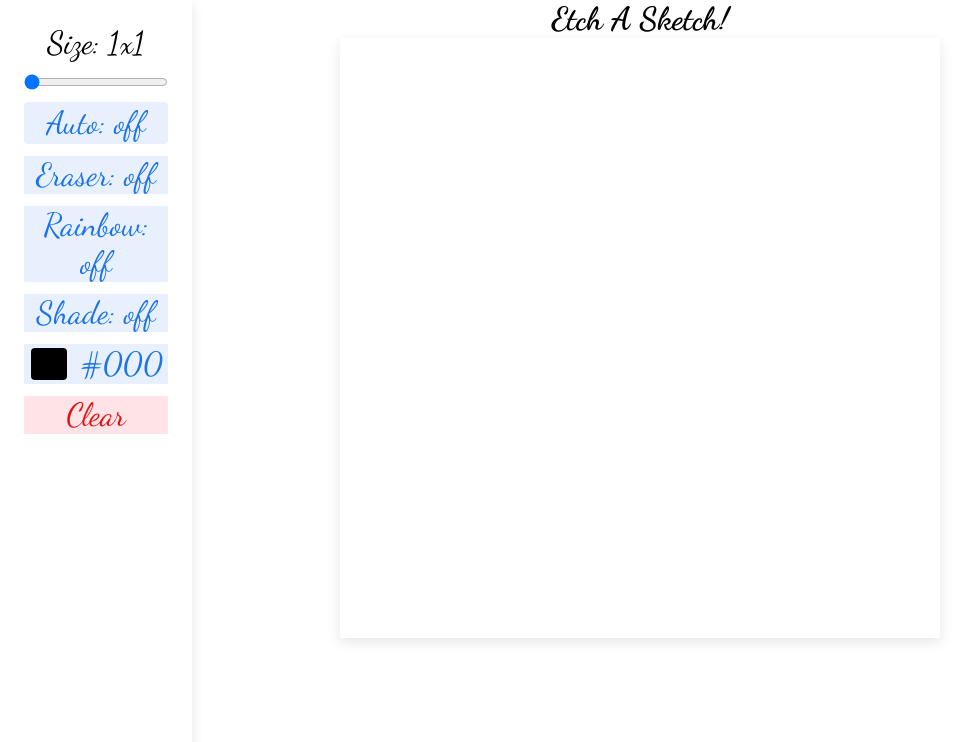
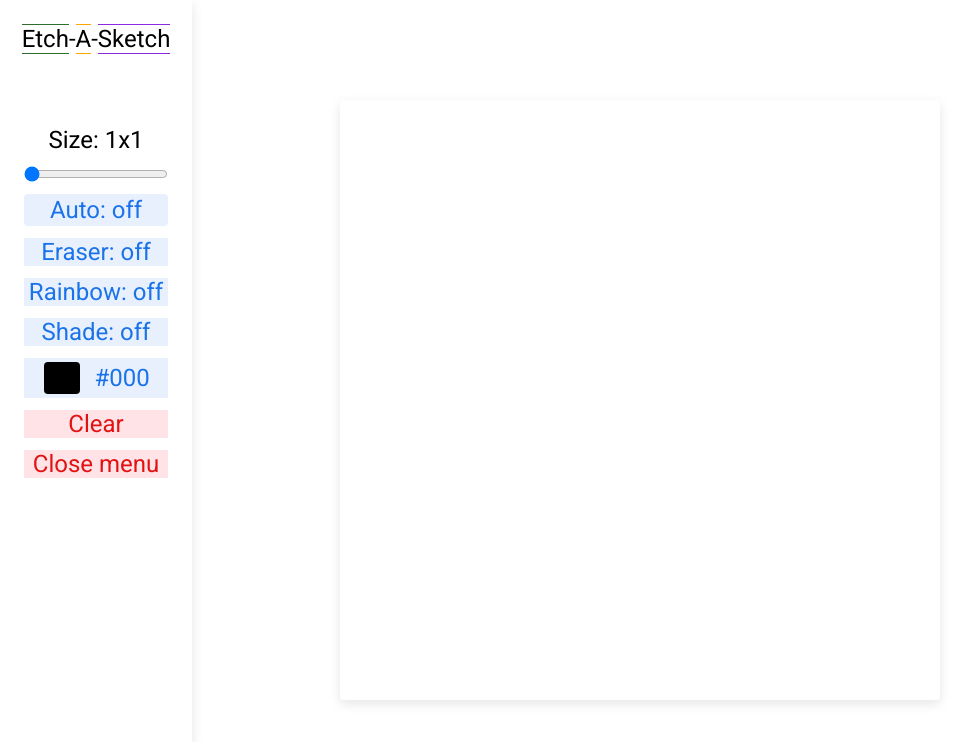
Before and after one commit to deividas-aldonis/odin-etch-a-sketch, a website: page index.html in a window 1280 px wide. Shown: the whole page, without its empty margins (0-977 px from the left). Drawn offline with Linux system fonts and the light colour scheme.

Commit message:
Add functionality to toggle menu

```diff
--- a/index.html
+++ b/index.html
@@ -9,7 +9,7 @@
         <link rel="preconnect" href="https://fonts.googleapis.com" />
         <link rel="preconnect" href="https://fonts.gstatic.com" crossorigin />
         <link
-            href="https://fonts.googleapis.com/css2?family=Dancing+Script:wght@400;700&display=swap"
+            href="https://fonts.googleapis.com/css2?family=Roboto:wght@400;700&display=swap"
             rel="stylesheet"
         />
         <link
@@ -23,6 +23,9 @@
         <script src="script.js" defer></script>
     </head>
     <body>
+        <div class="open-menu">
+            <i class="fa-solid fa-bars"></i>
+        </div>
         <div class="popup-overlay">
             <div class="popup hide">
                 <div class="message">
@@ -35,6 +38,13 @@
             </div>
         </div>
         <div class="menu">
+            <div class="logo">
+                <div class="etch">Etch</div>
+                <div>-</div>
+                <div class="a">A</div>
+                <div>-</div>
+                <div class="sketch">Sketch</div>
+            </div>
             <div class="range-value">Size: 1x1</div>
             <input class="range-input" value="1" type="range" min="1" max="100" />
             <div class="auto">Auto: off</div>
@@ -46,10 +56,9 @@
                 <div class="color-value">#000</div>
             </div>
             <div class="clear">Clear</div>
+            <div class="close-menu">Close menu</div>
         </div>
         <div class="container">
-            <h1>Etch A Sketch!</h1>
-
             <div class="grid"></div>
         </div>
     </body>
--- a/script.js
+++ b/script.js
@@ -13,6 +13,9 @@ const shade = document.querySelector('.shade');
 const popup = document.querySelector('.popup');
 const agree = document.querySelector('.agree');
 const disagree = document.querySelector('.disagree');
+const menu = document.querySelector('.menu');
+const closeMenu = document.querySelector('.close-menu');
+const openMenu = document.querySelector('.open-menu');
 
 const hexArr = [0, 1, 2, 3, 4, 5, 6, 7, 8, 9, 'a', 'b', 'c', 'd', 'e', 'f'];
 const shadesOfBlack = [
@@ -82,8 +85,12 @@ const draw = (e) => {
     }
 };
 
-const createGrid = (gridSize = 1, blockSize = 600) => {
+const createGrid = (range = 1) => {
     grid.textContent = '';
+
+    const { width: gridWidth } = grid.getBoundingClientRect();
+    const blockSize = gridWidth / range;
+    const gridSize = range ** 2;
 
     for (let i = 0; i < gridSize; i += 1) {
         const div = document.createElement('div');
@@ -102,10 +109,7 @@ rangeInput.addEventListener('input', (e) => {
 
 rangeInput.addEventListener('change', (e) => {
     const range = e.target.valueAsNumber;
-    const { width: gridWidth } = grid.getBoundingClientRect();
-    const blockSize = gridWidth / range;
-    const gridSize = range ** 2;
-    createGrid(gridSize, blockSize);
+    createGrid(range);
 });
 
 colorInput.addEventListener('input', (e) => {
@@ -212,6 +216,14 @@ disagree.addEventListener('click', () => {
     popup.classList.add('hide');
 });
 
+closeMenu.addEventListener('click', () => {
+    menu.classList.add('hide');
+});
+
+openMenu.addEventListener('click', () => {
+    menu.classList.remove('hide');
+});
+
 window.addEventListener('mousedown', (e) => {
     mouseDown = true;
 });
--- a/style.css
+++ b/style.css
@@ -5,13 +5,19 @@
 }
 
 body {
-    font-family: 'Dancing Script', cursive;
+    height: 100vh;
+
+    font-family: 'Roboto', sans-serif;
 }
 
 .container {
+    z-index: 1;
+
     display: flex;
     flex-direction: column;
     align-items: center;
+    justify-content: center;
+    height: 100%;
 }
 
 .grid {
@@ -20,16 +26,30 @@ body {
     width: 600px;
     height: 600px;
 
+    border-radius: 4px;
     box-shadow: rgba(0, 0, 0, 0.1) 0px 4px 12px;
     user-select: none;
 }
+/* Menu */
+.open-menu {
+    position: absolute;
+    top: 16px;
+    left: 16px;
 
-.grid > div {
-    height: 600px;
-    width: 600px;
+    display: flex;
+    justify-content: center;
+    align-items: center;
+    border: 1px solid rgb(26 115 232);
+    height: 45px;
+    width: 45px;
+
+    background-color: rgb(232 240 254);
+    color: rgb(26 115 232);
+
+    border-radius: 50%;
+    cursor: pointer;
 }
 
-/* Menu */
 .menu {
     position: fixed;
 
@@ -40,10 +60,37 @@ body {
     height: 100vh;
     padding: 24px;
 
-    font-size: 32px;
+    font-size: 24px;
     text-align: center;
 
+    background-color: #fff;
+
     box-shadow: rgba(0, 0, 0, 0.1) 0px 4px 12px;
+    transition: all 200ms ease-in-out;
+}
+
+.menu.hide {
+    transform: translateX(-100%);
+}
+
+.logo {
+    display: flex;
+    justify-content: center;
+    align-items: center;
+    margin-bottom: 60px;
+}
+
+.etch {
+    border-bottom: 1px solid #306e30;
+    border-top: 1px solid #306e30;
+}
+.a {
+    border-bottom: 1px solid orange;
+    border-top: 1px solid orange;
+}
+.sketch {
+    border-bottom: 1px solid blueviolet;
+    border-top: 1px solid blueviolet;
 }
 
 .auto {
@@ -101,7 +148,6 @@ body {
 }
 
 /* Clear button */
-
 .eraser,
 .rainbow,
 .shade {
@@ -112,7 +158,8 @@ body {
     cursor: pointer;
 }
 
-.clear {
+.clear,
+.close-menu {
     color: rgb(227 18 18);
     background-color: rgb(255 227 231);
 
@@ -142,14 +189,14 @@ body {
     transform: translateY(0px);
     visibility: visible;
     box-shadow: rgba(0, 0, 0, 0.1) 0px 4px 12px;
-    transition: all 200ms ease-out;
+    transition: all 175ms ease-out;
 }
 
 .popup.hide {
     opacity: 0;
     transform: translateY(60px);
     visibility: hidden;
-    transition: all 200ms ease-in;
+    transition: all 150ms ease-in;
 }
 
 .agree-disagree-buttons {
```
